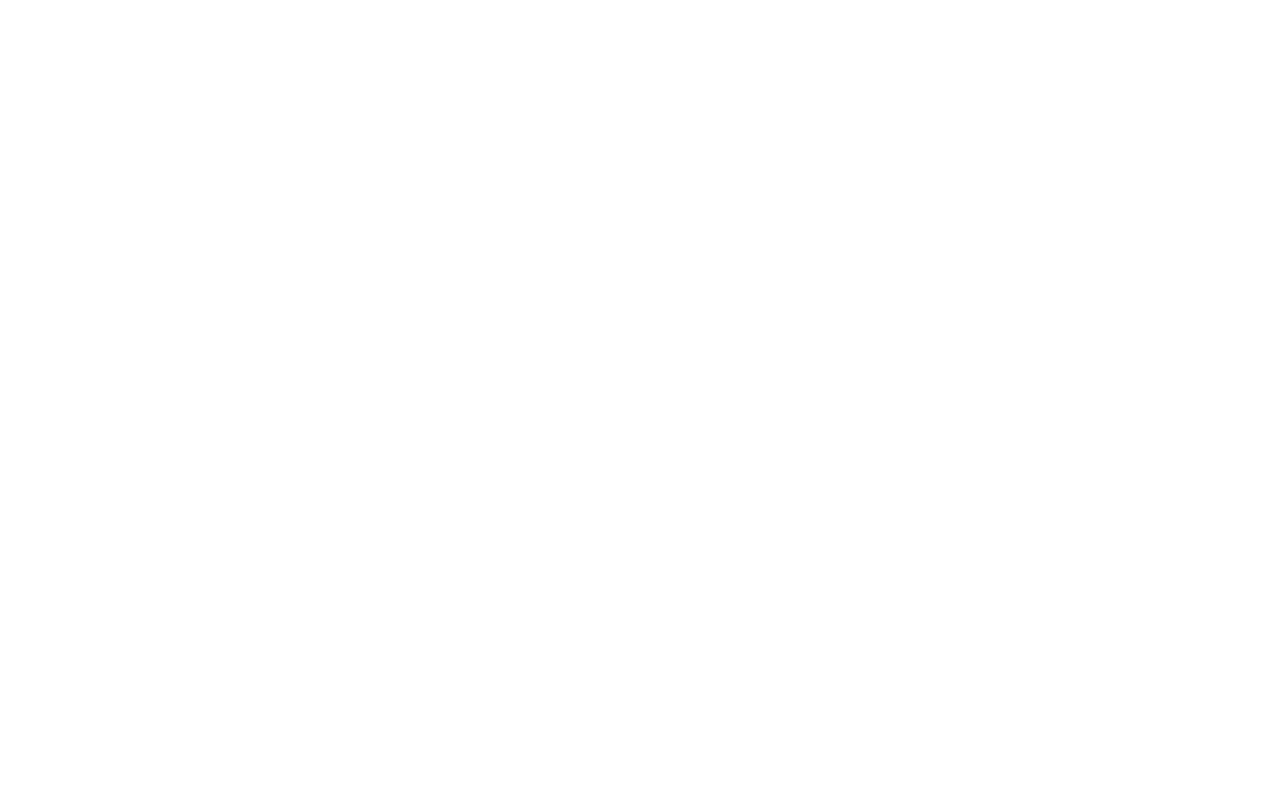
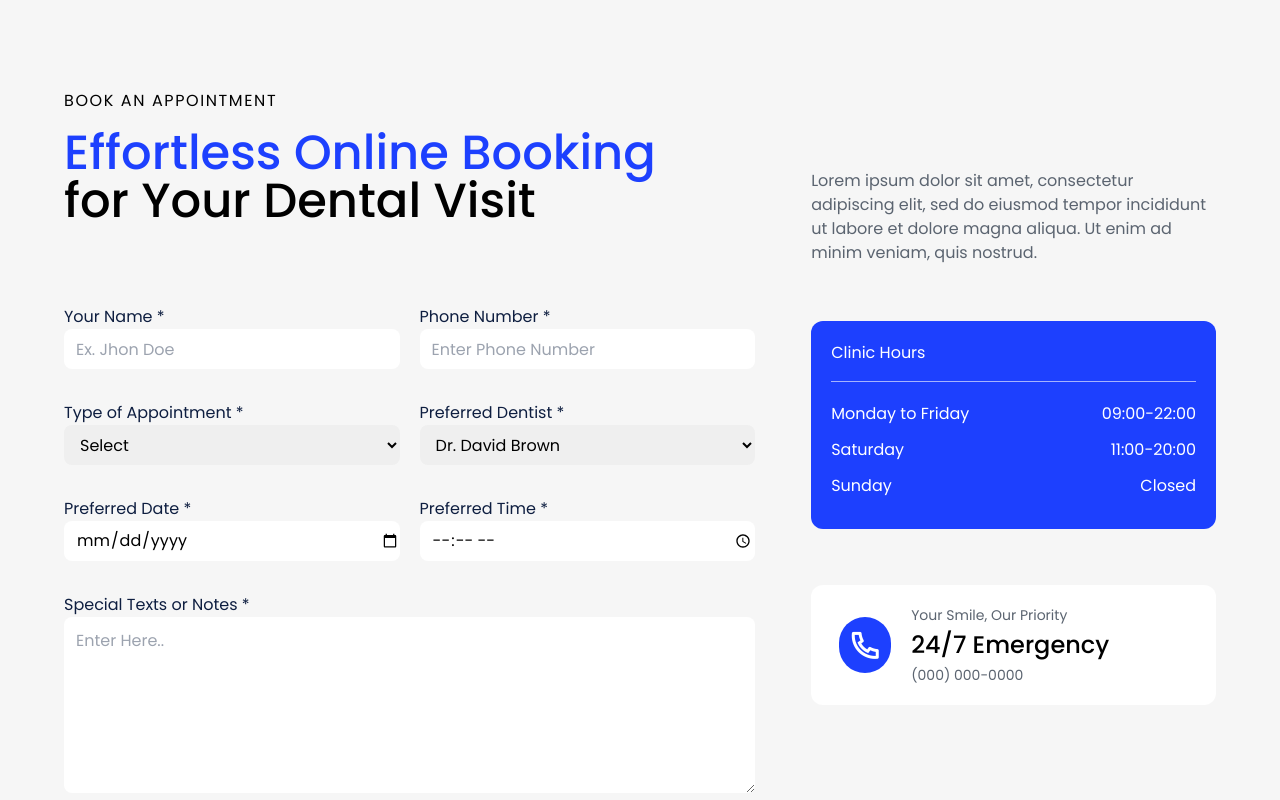
Before and after one commit to Mohsin-max/dental-care, an Angular app: page / in a window 1280 px wide. Shown: the part 4820-5620 px from the top of the page. Before the commit the page ends 4749 px from the top, so only its background shows below. Built offline with nearby package versions, Linux system fonts and the light colour scheme.

Commit message:
book appointment section added

```diff
--- a/src/app/app.component.html
+++ b/src/app/app.component.html
@@ -9,3 +9,6 @@
 <app-why-us></app-why-us>
 <app-case-stories></app-case-stories>
 <app-how-it-works></app-how-it-works>
+<app-scrolling-text></app-scrolling-text>
+<app-book-appointment></app-book-appointment>
+<app-scrolling-text></app-scrolling-text>
--- a/src/app/app.component.ts
+++ b/src/app/app.component.ts
@@ -9,11 +9,12 @@
 import { WhyUsComponent } from "./components/why-us/why-us.component";
 import { CaseStoriesComponent } from "./components/case-stories/case-stories.component";
 import { HowItWorksComponent } from "./components/how-it-works/how-it-works.component";
+import { BookAppointmentComponent } from "./components/book-appointment/book-appointment.component";
 
 @Component({
   selector: 'app-root',
   standalone: true,
-  imports: [RouterOutlet, TopHeaderComponent, HeaderComponent, HeroComponent, AboutComponent, ScrollingTextComponent, OurServicesComponent, WhyUsComponent, CaseStoriesComponent, HowItWorksComponent],
+  imports: [RouterOutlet, TopHeaderComponent, HeaderComponent, HeroComponent, AboutComponent, ScrollingTextComponent, OurServicesComponent, WhyUsComponent, CaseStoriesComponent, HowItWorksComponent, BookAppointmentComponent],
   templateUrl: './app.component.html',
   styleUrl: './app.component.css'
 })
--- a/src/app/components/book-appointment/book-appointment.component.html
+++ b/src/app/components/book-appointment/book-appointment.component.html
@@ -1 +1,154 @@
-<p>book-appointment works!</p>
+<section class="w-full flex flex-col lg:flex-row px-mobileXPad lg:px-desktopXPad py-24 bg-[#F6F6F6]">
+
+    <!-- LEFT -->
+
+    <div class="left w-full lg:w-[60%] h-full">
+
+        <!-- TOP -->
+
+        <div class="space-y-4 mb-20 w-full lg:w-[90%]">
+            <p class="tracking-widest">BOOK AN APPOINTMENT</p>
+
+            <h1 class="text-2xl sm:text-3xl md:text-4xl lg:text-5xl font-medium"><span class="text-primary">Effortless Online Booking</span>
+                for Your Dental Visit</h1>
+        </div>
+
+        <!-- BOTTOM -->
+
+        <form class="space-y-8">
+
+            <!-- 1 -->
+
+            <div class="grid grid-cols-1 sm:grid-cols-2 gap-5">
+
+                <div class="flex flex-col h-16">
+                    <label for="name" class="text-secondary">Your Name *</label>
+                    <input type="text" placeholder="Ex. Jhon Doe" id="name"
+                        class="w-full h-full rounded-lg ps-3 outline-none focus:border-2 border-primary">
+                </div>
+
+                <div class="flex flex-col h-16">
+                    <label for="phone" class="text-secondary">Phone Number *</label>
+                    <input type="number" placeholder="Enter Phone Number" id="phone"
+                        class="w-full h-full rounded-lg ps-3 outline-none focus:border-2 border-primary">
+                </div>
+
+            </div>
+
+            <!-- 2 -->
+
+            <div class="grid grid-cols-1 sm:grid-cols-2 gap-5">
+
+                <div class="flex flex-col h-16">
+                    <label for="Appointment" class="text-secondary">Type of Appointment *</label>
+                    <select id="Appointment"
+                        class="w-full h-full rounded-lg ps-3 outline-none focus:border-2 border-primary">
+
+                        <option value="">Select</option>
+
+                    </select>
+                </div>
+
+                <div class="flex flex-col h-16">
+                    <label for="Dentist" class="text-secondary">Preferred Dentist *</label>
+                    <select id="Dentist"
+                        class="w-full h-full rounded-lg ps-3 outline-none focus:border-2 border-primary">
+
+                        <option value="">Dr. David Brown</option>
+
+                    </select>
+                </div>
+
+            </div>
+
+            <!-- 3 -->
+
+            <div class="grid grid-cols-1 sm:grid-cols-2 gap-5">
+
+                <div class="flex flex-col h-16">
+                    <label for="Date" class="text-secondary">Preferred Date *</label>
+                    <input type="date" class="w-full h-full rounded-lg ps-3 outline-none focus:border-2 border-primary"
+                        id="Date">
+                </div>
+
+                <div class="flex flex-col h-16">
+                    <label for="Time" class="text-secondary">Preferred Time *</label>
+                    <input type="time" class="w-full h-full rounded-lg ps-3 outline-none focus:border-2 border-primary"
+                        id="Time">
+                </div>
+
+            </div>
+
+            <div>
+
+                <label for="Notes" class="text-secondary">Special Texts or Notes *</label>
+
+                <textarea name="" id="Notes"
+                    class="w-full h-44 rounded-lg p-3 outline-none focus:border-2 border-primary"
+                    placeholder="Enter Here.."></textarea>
+
+            </div>
+
+            <div class="mt-10">
+
+                <app-button label="Book an Appointment"></app-button>
+
+            </div>
+
+        </form>
+
+    </div>
+
+    <!-- RIGHT -->
+
+    <div class="right w-full lg:w-[40%] h-full lg:ps-14 space-y-14 pt-20">
+
+        <p class="text-paraColor text-sm sm:text-base">Lorem ipsum dolor sit amet, consectetur adipiscing elit,
+            sed do eiusmod tempor incididunt ut labore et dolore
+            magna aliqua. Ut enim ad minim veniam, quis nostrud.
+        </p>
+
+        <div class="w-[100%] h-52 bg-primary rounded-xl p-5 text-white">
+
+            <div class="border-b border-white/60 pb-4">
+                <p>Clinic Hours</p>
+            </div>
+
+            <div class="space-y-3 mt-5">
+
+                <div class="flex justify-between">
+                    <p>Monday to Friday</p>
+                    <p>09:00-22:00</p>
+                </div>
+
+                <div class="flex justify-between">
+                    <p>Saturday</p>
+                    <p>11:00-20:00</p>
+                </div>
+
+                <div class="flex justify-between">
+                    <p>Sunday</p>
+                    <p>Closed</p>
+                </div>
+
+            </div>
+
+        </div>
+
+        <div class="w-[100%] bg-white flex items-center gap-5 px-4 md:px-7 py-5 rounded-xl">
+
+            <i class="ri-phone-line text-4xl bg-primary text-white p-2 rounded-full"></i>
+
+            <div class="space-y-1">
+                <p class="text-sm text-paraColor">Your Smile, Our Priority</p>
+                <h2 class="text-xl md:text-2xl font-medium">24/7 Emergency</h2>
+                <p class="text-sm text-paraColor">(000) 000-0000</p>
+            </div>
+
+        </div>
+
+    </div>
+
+
+
+</section>
--- a/src/app/components/book-appointment/book-appointment.component.ts
+++ b/src/app/components/book-appointment/book-appointment.component.ts
@@ -1,9 +1,10 @@
 import { Component } from '@angular/core';
+import { ButtonComponent } from "../../shared/button/button.component";
 
 @Component({
   selector: 'app-book-appointment',
   standalone: true,
-  imports: [],
+  imports: [ButtonComponent],
   templateUrl: './book-appointment.component.html',
   styleUrl: './book-appointment.component.css'
 })
--- a/src/app/components/how-it-works/how-it-works.component.html
+++ b/src/app/components/how-it-works/how-it-works.component.html
@@ -32,7 +32,7 @@
 
         </div>
 
-        <div class="line w-24 h-0.5 bg-secondary mt-8 hidden lg:block"></div>
+        <div class="line w-16 xl:w-24 h-0.5 bg-secondary mt-8 hidden lg:block"></div>
 
 
         <!-- 2 -->
@@ -55,7 +55,7 @@
 
         </div>
 
-        <div class="line w-24 h-0.5 bg-secondary mt-8 hidden lg:block"></div>
+        <div class="line w-16 xl:w-24 h-0.5 bg-secondary mt-8 hidden lg:block"></div>
 
 
         <!-- 3 -->
@@ -78,7 +78,7 @@
 
         </div>
 
-        <div class="line w-24 h-0.5 bg-secondary mt-8 hidden lg:block"></div>
+        <div class="line w-16 xl:w-24 h-0.5 bg-secondary mt-8 hidden lg:block"></div>
 
 
         <!-- 4 -->
```
